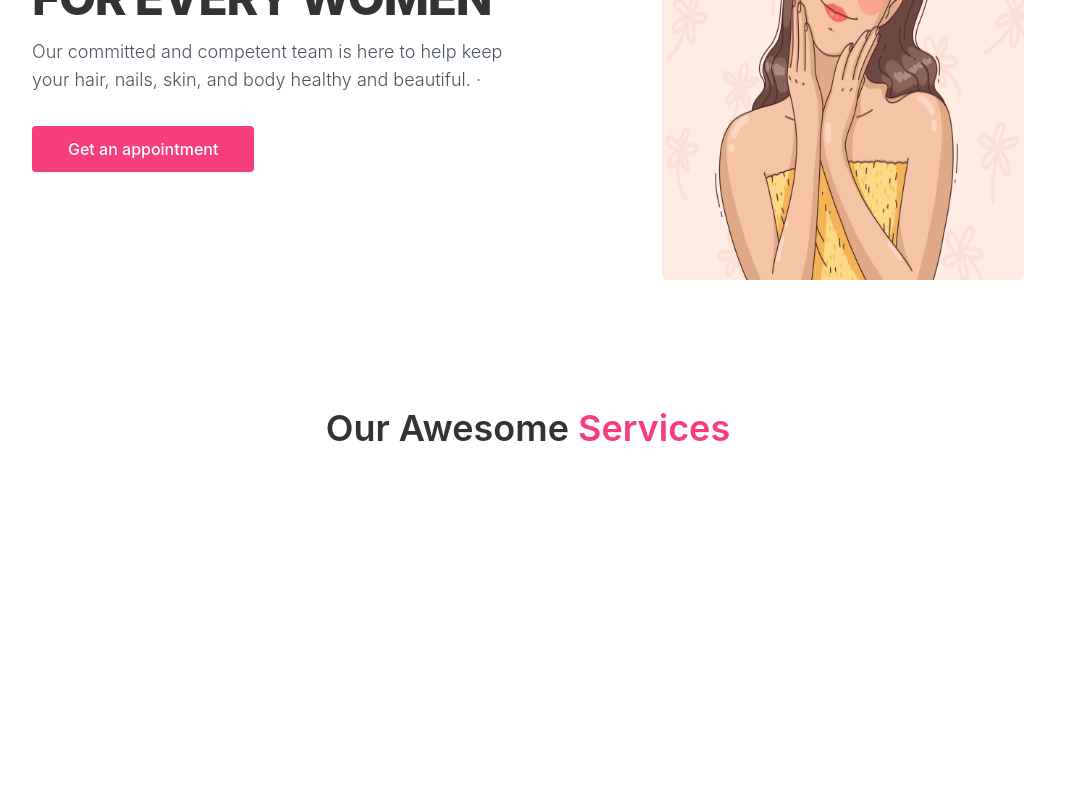
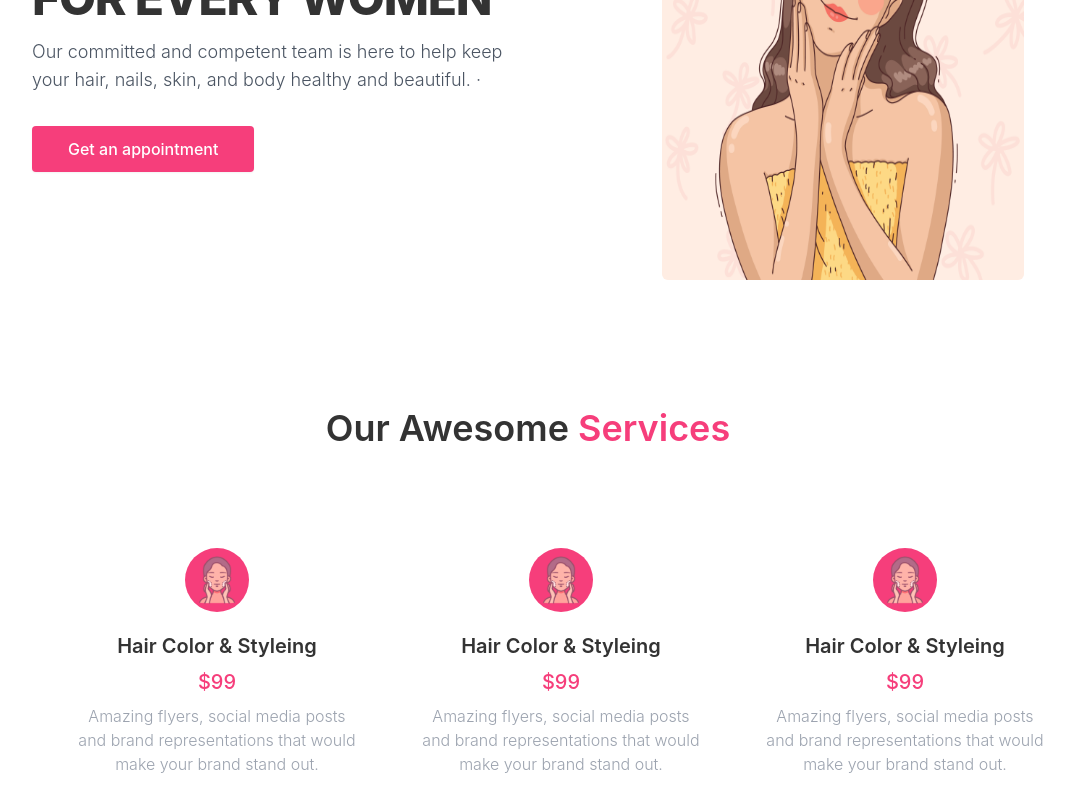
Before and after one commit to Saiket-Das/jerin-parlor, a React (Create React App) app in the folder frontend/: page / in a window 1280 px wide. Shown: the part 342-1142 px from the top of the page, without its empty margins (112-1186 px from the left). Before the commit the page ends 800 px from the top, so only its background shows below. Built offline with nearby package versions, Linux system fonts and the light colour scheme.

Commit message:
Frontend - Card component added in Service component

```diff
--- a/frontend/src/app/components/home/Services.tsx
+++ b/frontend/src/app/components/home/Services.tsx
@@ -1,3 +1,5 @@
+import Card from "../shared/Card";
+
 const Services = () => {
   return (
     <div className="mt-32">
@@ -5,6 +7,12 @@ const Services = () => {
         <h2 className="text-4xl font-semibold text-center">
           Our Awesome <span className="text-primary">Services</span>
         </h2>
+
+        <div className="mt-[72px] grid grid-cols-3  gap-10">
+          <Card />
+          <Card />
+          <Card />
+        </div>
       </div>
     </div>
   );
```
